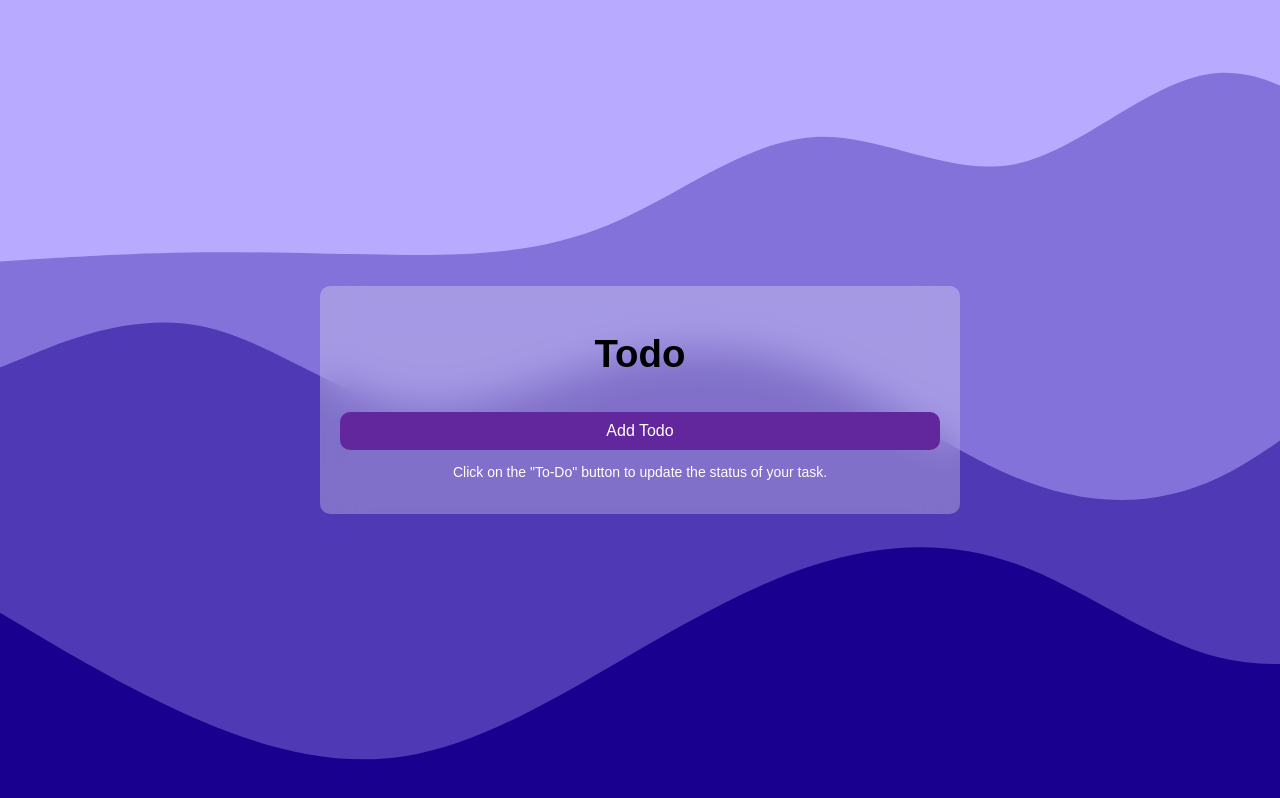
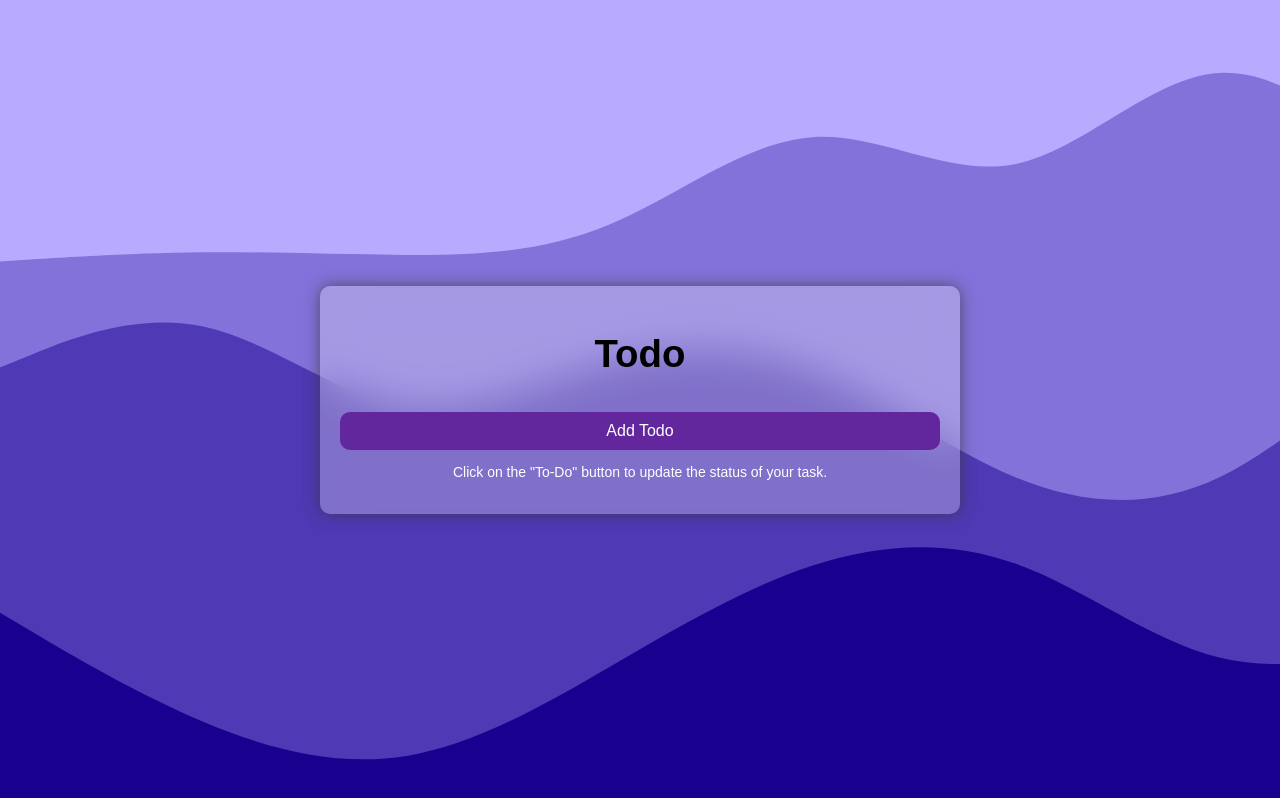
Before and after one commit to Sunscar-Sony/To-Do-WebApp, a React (Create React App) app: page / in a window 1280 px wide. Built offline with nearby package versions, Linux system fonts and the light colour scheme.

Commit message:
Update style.css

```diff
--- a/src/style.css
+++ b/src/style.css
@@ -15,6 +15,7 @@ body {
     background-color: #ffffff47;
     backdrop-filter: blur(20px);
     border-radius: 10px;
+    box-shadow: 0 0 15px rgba(54, 54, 54, 0.69);
 }
 .container p{
     text-align: center;
```
